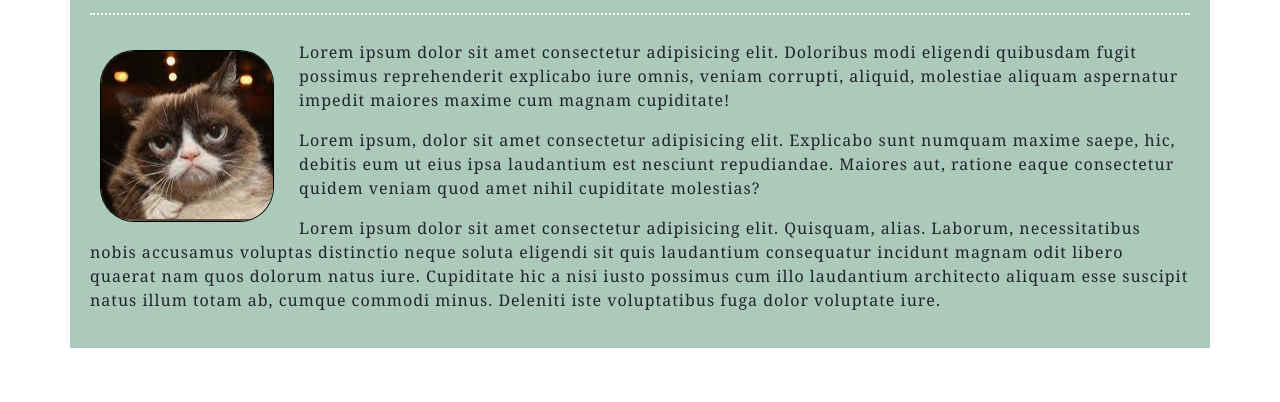
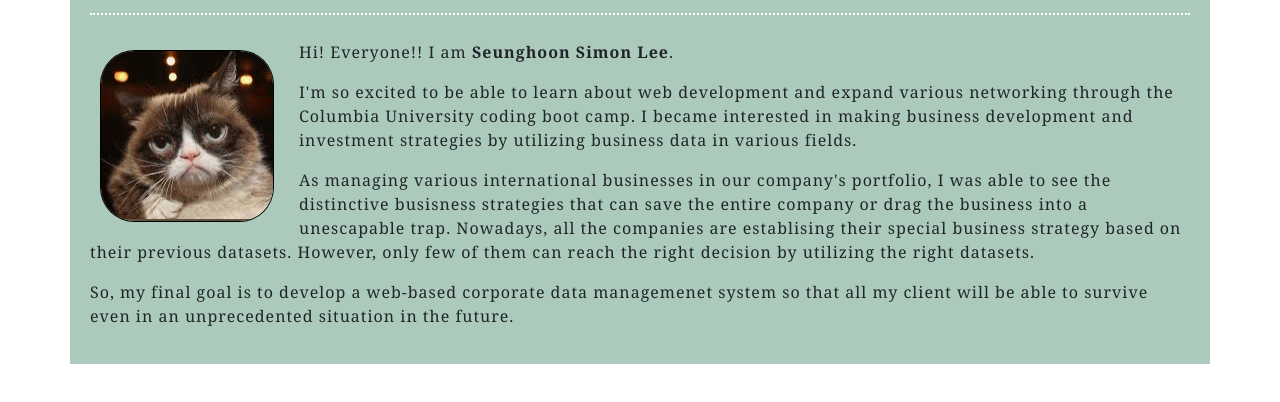
Before and after one commit to great-simonlee/Wk2_PorfolioWebpage, a plain HTML site: page index.html in a window 1280 px wide. Shown: the part 162-564 px from the top of the page. Drawn offline with nearby package versions, Linux system fonts and the light colour scheme.

Commit message:
READ ME written

```diff
--- a/index.html
+++ b/index.html
@@ -78,28 +78,28 @@
             alt="Simon Lee"
             class="profilePic"
           />
+          <p>Hi! Everyone!! I am <strong>Seunghoon Simon Lee</strong>.</p>
           <p>
-            Lorem ipsum dolor sit amet consectetur adipisicing elit. Doloribus
-            modi eligendi quibusdam fugit possimus reprehenderit explicabo iure
-            omnis, veniam corrupti, aliquid, molestiae aliquam aspernatur
-            impedit maiores maxime cum magnam cupiditate!
+            I'm so excited to be able to learn about web development and expand
+            various networking through the Columbia University coding boot camp.
+            I became interested in making business development and investment
+            strategies by utilizing business data in various fields.
           </p>
           <p>
-            Lorem ipsum, dolor sit amet consectetur adipisicing elit. Explicabo
-            sunt numquam maxime saepe, hic, debitis eum ut eius ipsa laudantium
-            est nesciunt repudiandae. Maiores aut, ratione eaque consectetur
-            quidem veniam quod amet nihil cupiditate molestias?
+            As managing various international businesses in our company's
+            portfolio, I was able to see the distinctive busisness strategies
+            that can save the entire company or drag the business into a
+            unescapable trap. Nowadays, all the companies are establising their
+            special business strategy based on their previous datasets. However,
+            only few of them can reach the right decision by utilizing the right
+            datasets.
           </p>
           <p>
-            Lorem ipsum dolor sit amet consectetur adipisicing elit. Quisquam,
-            alias. Laborum, necessitatibus nobis accusamus voluptas distinctio
-            neque soluta eligendi sit quis laudantium consequatur incidunt
-            magnam odit libero quaerat nam quos dolorum natus iure. Cupiditate
-            hic a nisi iusto possimus cum illo laudantium architecto aliquam
-            esse suscipit natus illum totam ab, cumque commodi minus. Deleniti
-            iste voluptatibus fuga dolor voluptate iure.
-          </p></ariticle
-        >
+            So, my final goal is to develop a web-based corporate data
+            managemenet system so that all my client will be able to survive
+            even in an unprecedented situation in the future.
+          </p>
+        </ariticle>
       </div>
     </section>
 
```
Also changed, not shown: 1 other file.
